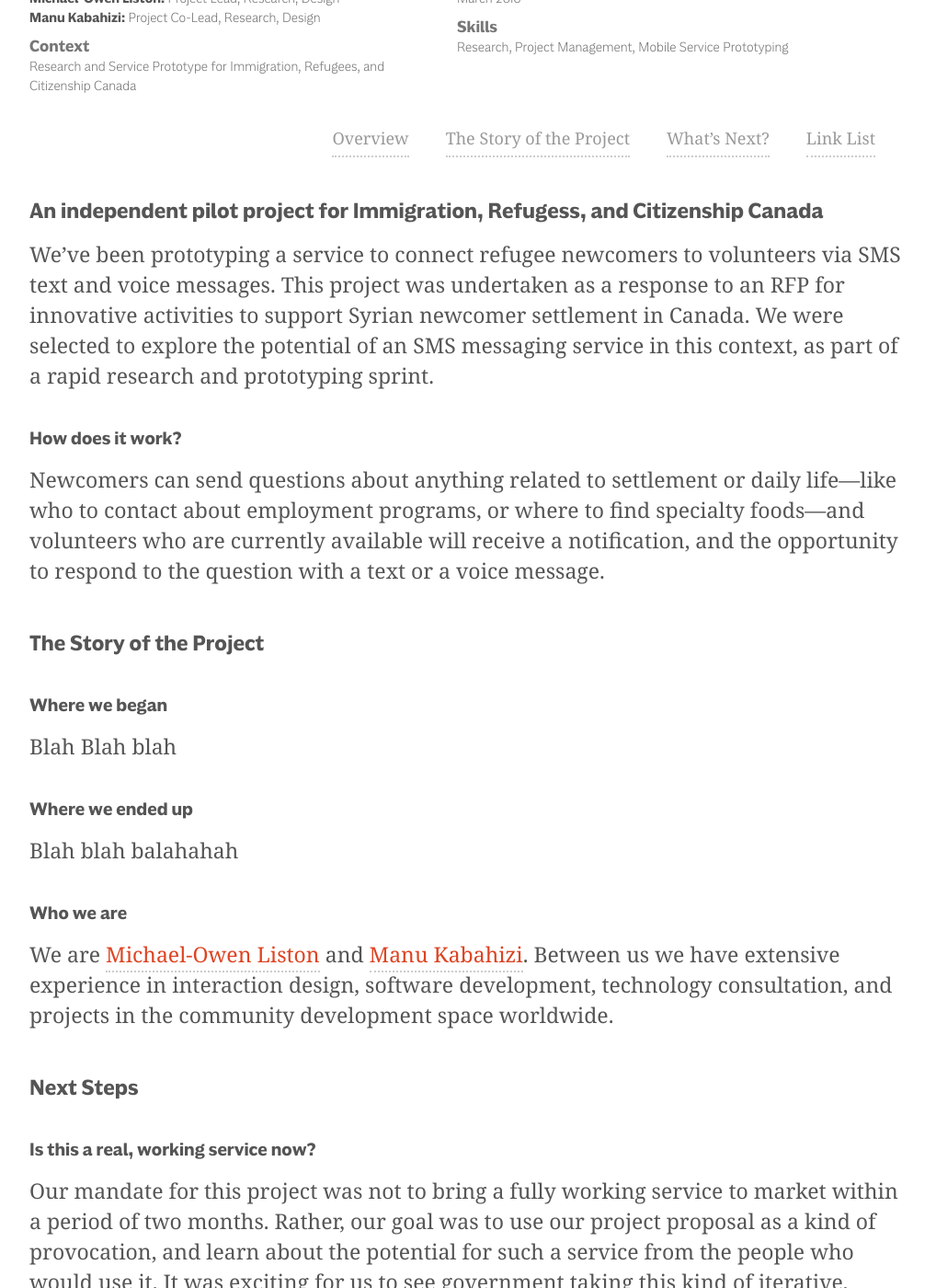
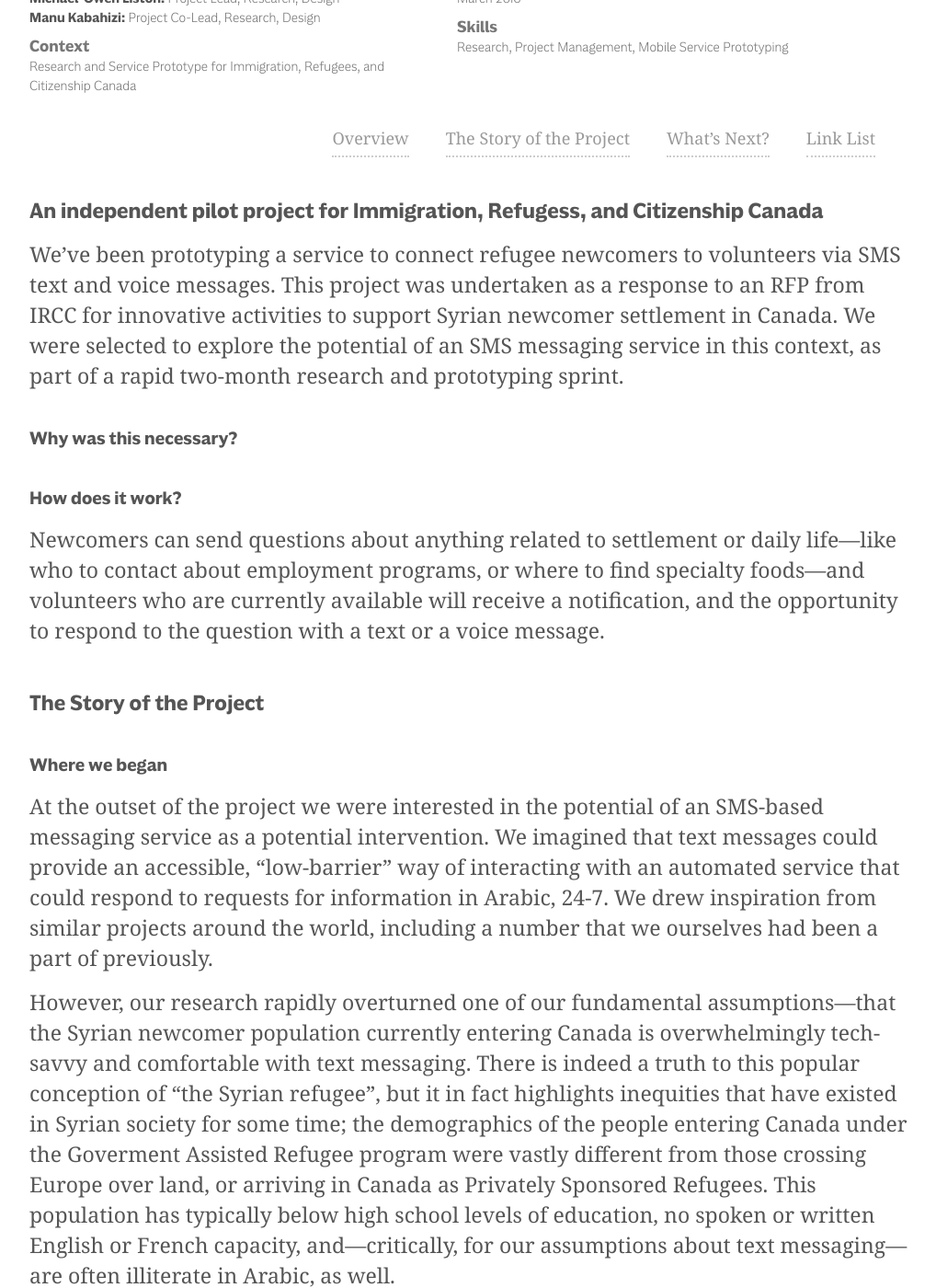
Before and after one commit to antlersanchors/antlersanchors.github.io, a Jekyll site: the page built from _portfolio/messaging-service-for-newcomers.md, in a window 1280 px wide and 1400 px high, scrolled down 651 px. Shown: the whole window at 92% size, without its empty margins (128-1146 px from the left). Built offline with Jekyll 4.4.1, drawn with Linux system fonts in a browser that asks for light colours; nearby versions of some CDN libraries; some web fonts are replaced; some of the changed text lies outside the part shown.

Commit message:
Project details and history filling in steadily.

```diff
--- a/_portfolio/messaging-service-for-newcomers.md
+++ b/_portfolio/messaging-service-for-newcomers.md
@@ -24,7 +24,10 @@
 
 <h2 id="overview">An independent pilot project for Immigration, Refugess, and Citizenship Canada</h2>
 
-We’ve been prototyping a service to connect refugee newcomers to volunteers via SMS text and voice messages. This project was undertaken as a response to an RFP for innovative activities to support Syrian newcomer settlement in Canada. We were selected to explore the potential of an SMS messaging service in this context, as part of a rapid research and prototyping sprint.
+We’ve been prototyping a service to connect refugee newcomers to volunteers via SMS text and voice messages. This project was undertaken as a response to an RFP from IRCC for innovative activities to support Syrian newcomer settlement in Canada. We were selected to explore the potential of an SMS messaging service in this context, as part of a rapid two-month research and prototyping sprint.
+
+### Why was this necessary?
+
 
 ### How does it work?
 
@@ -34,11 +37,15 @@
 
 ### Where we began
 
-Blah Blah blah
+At the outset of the project we were interested in the potential of an SMS-based messaging service as a potential intervention.  We imagined that text messages could provide an accessible, “low-barrier” way of interacting with an automated service that could respond to requests for information in Arabic, 24-7. We drew inspiration from similar projects around the world, including a number that we ourselves had been a part of previously.
+
+However, our research rapidly overturned one of our fundamental assumptions—that the Syrian newcomer population currently entering Canada is overwhelmingly tech-savvy and comfortable with text messaging. There is indeed a truth to this popular conception of “the Syrian refugee”, but it in fact highlights inequities that have existed in Syrian society for some time; the demographics of the people entering Canada under the Goverment Assisted Refugee program were vastly different from those crossing Europe over land, or arriving in Canada as Privately Sponsored Refugees. This population has typically below high school levels of education, no spoken or written English or French capacity, and—critically, for our assumptions about text messaging—are often illiterate in Arabic, as well.
 
 ### Where we ended up
 
-Blah blah balahahah
+While text messages could still provide a valuable medium of access for many of the potential participants in our proposed service, it was clear we needed to find ways of meeting the needs of people, regardless of their literacy level.
+
+
 
 ### Who we are
 
```
